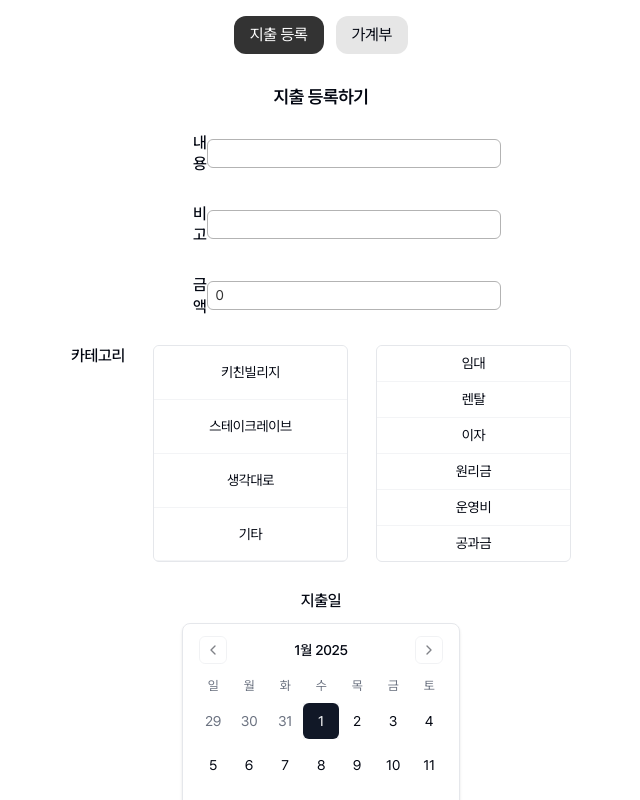
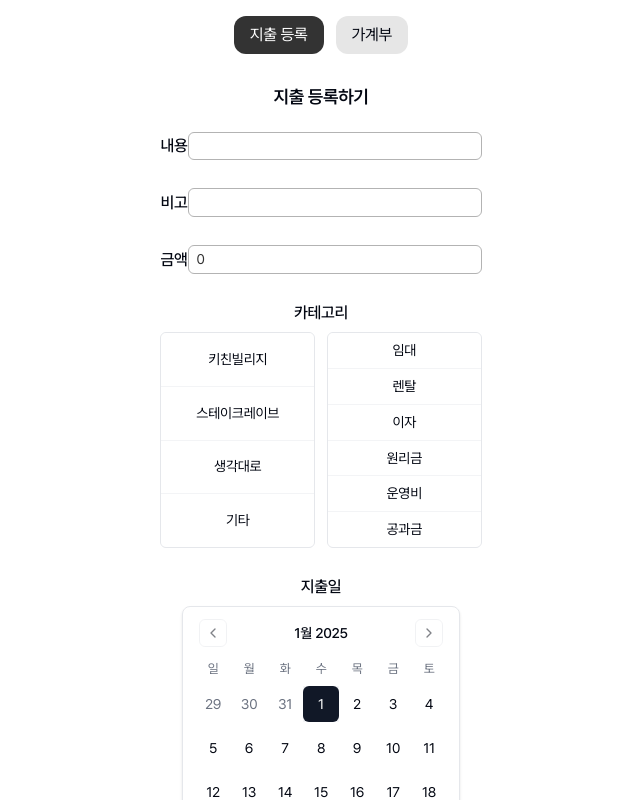
Before and after one commit to doo1b/publickv, a Next.js app: page /expenditure in a window 1280 px wide. Shown: the top 800 px of the page, without its empty margins (319-959 px from the left). Built offline with nearby package versions, Linux system fonts and the light colour scheme; no server answers.

Commit message:
fix: 레이아웃 수정

```diff
--- a/src/app/expenditure/AddExpenditureForm.tsx
+++ b/src/app/expenditure/AddExpenditureForm.tsx
@@ -74,7 +74,6 @@ const AddExpenditureForm = () => {
       className="body-16-m relative flex w-full flex-col items-center gap-y-7"
       onSubmit={handleSubmit(onSubmit)}
     >
-      <div className="w-64 space-y-7">
       <Input
         title="내용"
         {...register("title")}
@@ -92,7 +91,6 @@ const AddExpenditureForm = () => {
         })}
         error={errors.amount?.message}
       />
-      </div>
       <SelectCategory
         onSelectMain={(main) => setValue("main", main)}
         onSelectSub={(sub) => setValue("sub", sub)}
--- a/src/app/expenditure/DatePicker.tsx
+++ b/src/app/expenditure/DatePicker.tsx
@@ -11,7 +11,7 @@ const DatePicker = ({
   children: string;
 }) => {
   return (
-    <div className="flex w-full flex-col gap-y-3 text-center">
+    <div className="flex w-full flex-col gap-y-2 text-center">
       <p>{children}</p>
       <Calendar
         mode="single"
--- a/src/app/expenditure/SelectCategory.tsx
+++ b/src/app/expenditure/SelectCategory.tsx
@@ -14,8 +14,9 @@ const SelectMain = ({
   const [selectedSub, setSelectedSub] = useState("");
 
   return (
-    <div className="body-14-r flex w-[500px] gap-x-7">
-      <p className="body-16-m min-w-fit">카테고리</p>
+    <div className="body-14-r flex w-full flex-col gap-y-2">
+      <p className="body-16-m text-center">카테고리</p>
+      <div className="flex gap-x-3">
         <div className="flex h-full w-full flex-col gap-y-[1px] overflow-clip rounded-md border-[1px] bg-accent text-center">
           {main.map((m) => (
             <div
@@ -45,6 +46,7 @@ const SelectMain = ({
           ))}
         </div>
       </div>
+    </div>
   );
 };
 
```
Lines whose indentation alone changed are shown as unchanged.
